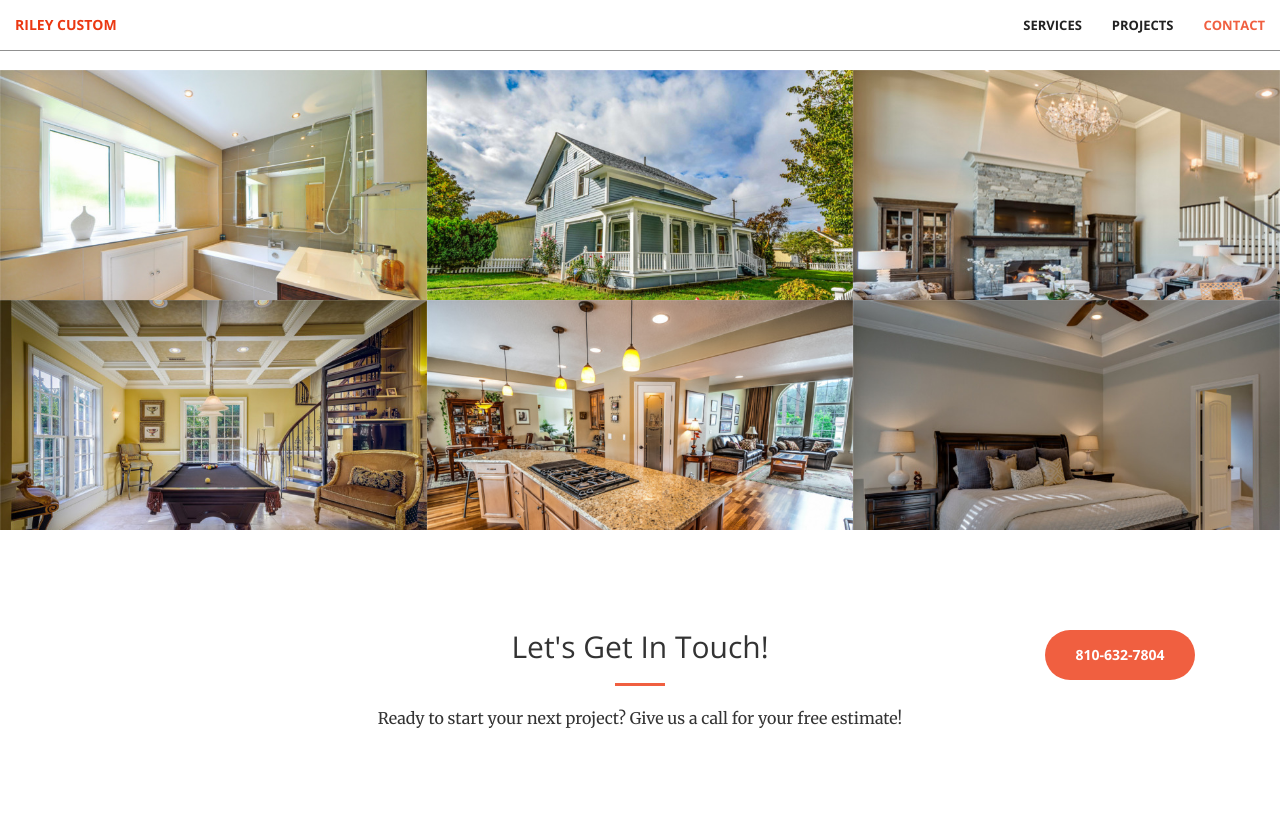
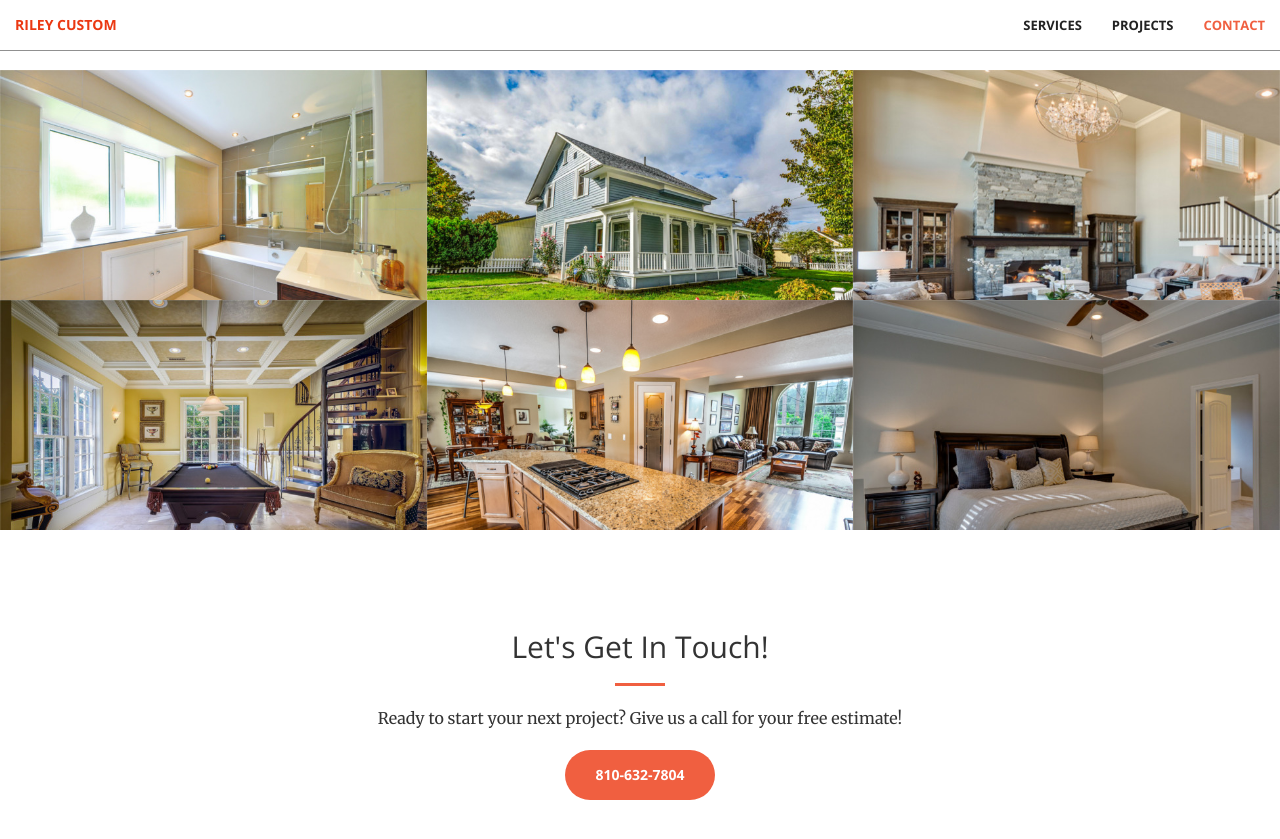
Before and after one commit to onchino/Riley-Custom-Painting, a Jekyll site: the page built from index.html, in a window 1280 px wide and 900 px high, scrolled down 1706 px. Shown: the top 839 px of the window. Built offline with Jekyll 4.4.1, drawn with Linux system fonts in a browser that asks for light colours; nearby versions of some CDN libraries.

Commit message:
Update contact.html

```diff
--- a/_includes/contact.html
+++ b/_includes/contact.html
@@ -6,13 +6,9 @@
                 <hr class="primary">
                 <p>Ready to start your next project? Give us a call for your free estimate!</p>
             </div>
-        <div class="container text-center">
+        <div class="col-lg-8 col-lg-offset-2 text-center">
             <a href="tel:810-632-7804" class="btn btn-primary btn-xl wow tada">810-632-7804</a>
-            </a>
         </div>
-        <div class="number">
 
-            </div>
-        </div>
     </div>
 </section>
```
